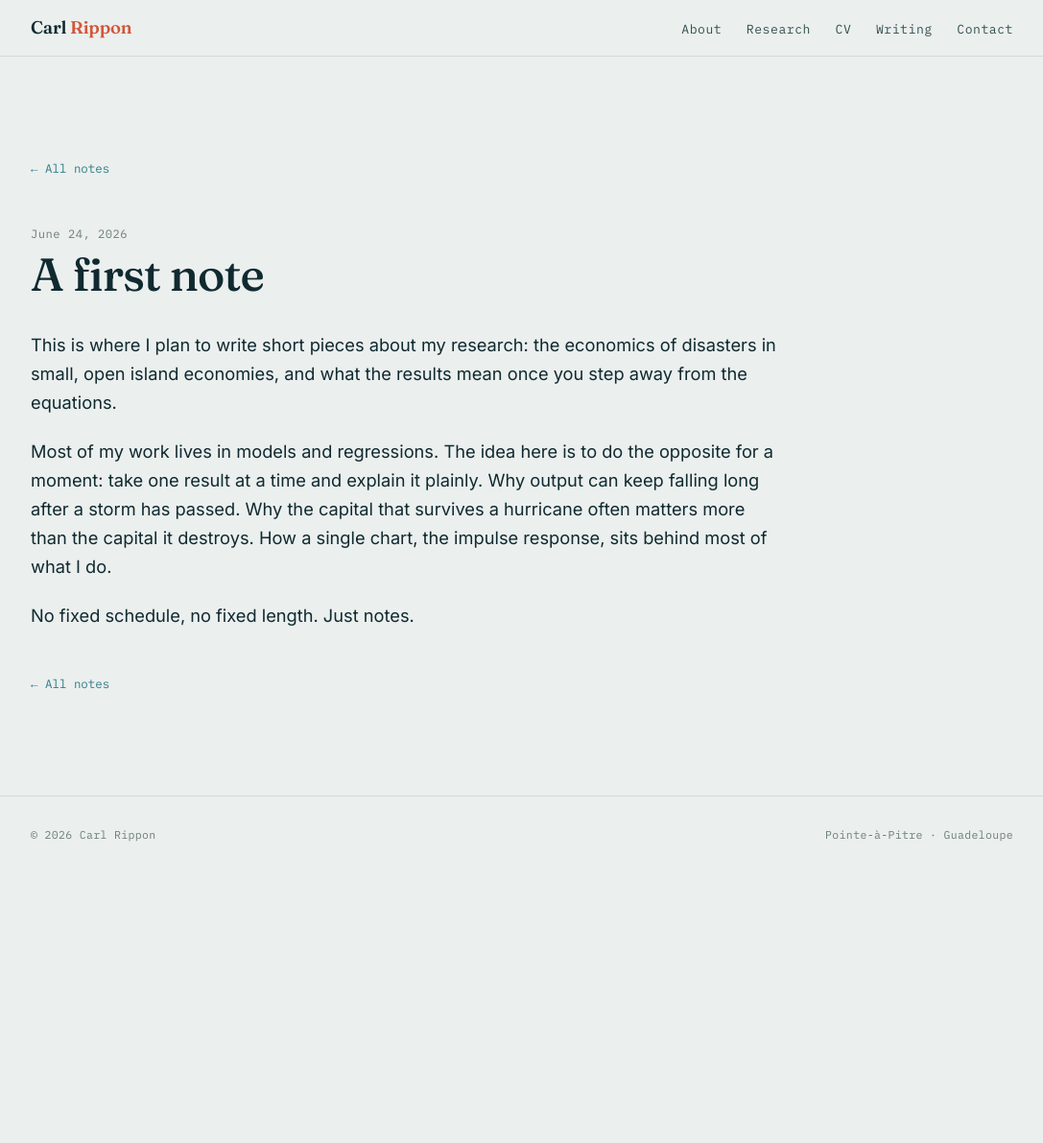
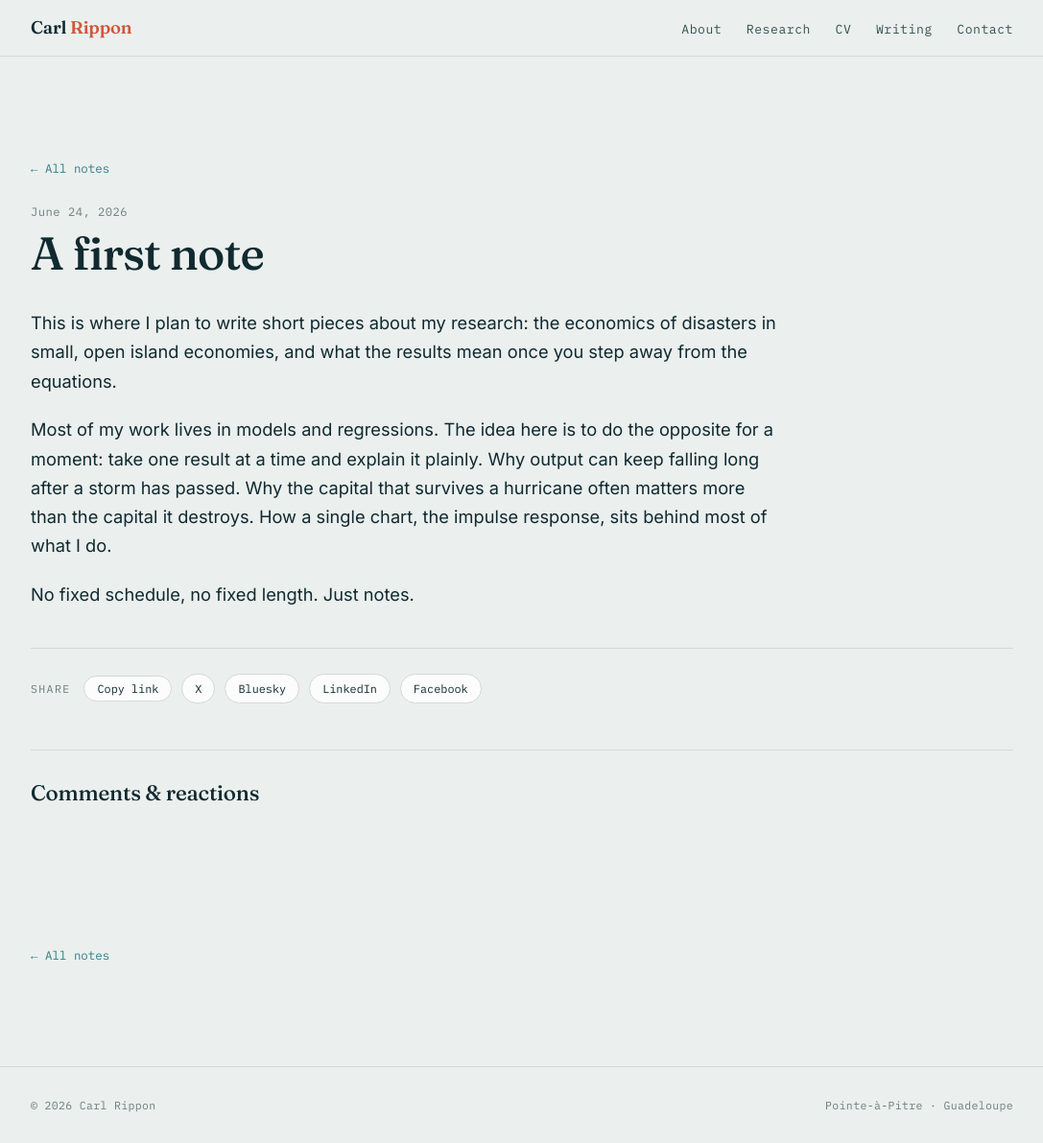
Before and after one commit to carlrippon/carlrippon.github.io, a Jekyll site: the page built from _posts/2026-06-24-a-first-note.md, in a window 1280 px wide and 1191 px high. Shown: the whole window at 96% size, without its empty margins (96-1183 px from the left). Built offline with Jekyll 4.4.1, drawn with Linux system fonts in a browser that asks for light colours; comment, search, counter and statistics services are not loaded.

Commit message:
Update_layouts

```diff
--- a/_layouts/default.html
+++ b/_layouts/default.html
@@ -71,8 +71,23 @@
   .post-body pre{background:var(--paper);border:1px solid var(--line);border-radius:10px;padding:18px;overflow:auto;}
   .post-body pre code{border:none;background:none;padding:0;}
   .post-body img{max-width:100%;height:auto;border-radius:8px;}
+  .post-body figure{margin:2.2rem 0;}
+  .post-body figcaption{font-family:var(--mono);font-size:.72rem;color:var(--mute);margin-top:.6rem;line-height:1.5;}
+  .post-body figcaption a{color:var(--sea);border-bottom:1px solid var(--line);}
   .backlink{display:inline-block;font-family:var(--mono);font-size:.78rem;color:var(--sea);text-decoration:none;margin:1.6rem 0;}
   .backlink:hover{text-decoration:underline;}
+  .post-top{display:flex;justify-content:space-between;align-items:center;gap:16px;margin:1.6rem 0;}
+  .post-top .backlink{margin:0;}
+  .lang-toggle{font-family:var(--mono);font-size:.74rem;color:var(--sea);text-decoration:none;white-space:nowrap;}
+  .lang-toggle:hover{text-decoration:underline;}
+  .lang-pill{font-family:var(--mono);font-size:.62rem;letter-spacing:.06em;color:var(--mute);border:1px solid var(--line);border-radius:999px;padding:1px 7px;vertical-align:middle;}
+  .share{display:flex;flex-wrap:wrap;align-items:center;gap:10px;margin:2.6rem 0 0;padding-top:1.6rem;border-top:1px solid var(--line);}
+  .share-label{font-family:var(--mono);font-size:.72rem;letter-spacing:.12em;text-transform:uppercase;color:var(--mute);margin-right:4px;}
+  .share-btn{font-family:var(--mono);font-size:.74rem;color:var(--ink);text-decoration:none;background:var(--paper);border:1px solid var(--line);border-radius:999px;padding:5px 13px;cursor:pointer;transition:border-color .2s,color .2s;}
+  .share-btn:hover,.share-btn:focus-visible{border-color:var(--sea);color:var(--sea);}
+  .comments{margin-top:3rem;padding-top:1.6rem;border-top:1px solid var(--line);}
+  .comments-head{font-family:var(--display);font-weight:500;font-size:1.3rem;margin:0 0 1.4rem;letter-spacing:-.01em;}
+  .comments-head{font-family:var(--display);font-weight:500;font-size:1.4rem;letter-spacing:-.01em;margin:0 0 1.4rem;}
 
   footer{border-top:1px solid var(--line);padding:30px 0;}
   .foot-inner{display:flex;justify-content:space-between;flex-wrap:wrap;gap:12px;font-family:var(--mono);font-size:.72rem;color:var(--mute);letter-spacing:.03em;}
@@ -123,6 +138,15 @@
     var open = links.classList.toggle('open');
     toggle.setAttribute('aria-expanded', open ? 'true' : 'false');
   });
+  document.querySelectorAll('.copy-link').forEach(function(btn){
+    btn.addEventListener('click', function(){
+      navigator.clipboard.writeText(btn.getAttribute('data-url')).then(function(){
+        var old = btn.textContent;
+        btn.textContent = btn.getAttribute('data-done') || 'Copied';
+        setTimeout(function(){ btn.textContent = old; }, 1800);
+      });
+    });
+  });
 </script>
 </body>
 </html>
--- a/_layouts/post.html
+++ b/_layouts/post.html
@@ -1,14 +1,49 @@
 ---
 layout: default
 ---
+{% assign mois = "janvier,février,mars,avril,mai,juin,juillet,août,septembre,octobre,novembre,décembre" | split: "," %}
+{% assign full_url = page.url | absolute_url %}
 <article class="post">
   <div class="wrap">
-    <a class="backlink" href="/blog/">← All notes</a>
-    <p class="post-date">{{ page.date | date: "%B %-d, %Y" }}</p>
+    <div class="post-top">
+      <a class="backlink" href="/blog/">← {% if page.lang == 'fr' %}Toutes les notes{% else %}All notes{% endif %}</a>
+      {% if page.translation %}<a class="lang-toggle" href="{{ page.translation }}">{% if page.lang == 'fr' %}Read in English →{% else %}Lire en français →{% endif %}</a>{% endif %}
+    </div>
+    <p class="post-date">{% if page.lang == 'fr' %}{% assign mnum = page.date | date: "%-m" | minus: 1 %}{{ page.date | date: "%-d" }} {{ mois[mnum] }} {{ page.date | date: "%Y" }}{% else %}{{ page.date | date: "%B %-d, %Y" }}{% endif %}{% if page.lang %} · <span class="lang-pill">{{ page.lang | upcase }}</span>{% endif %}</p>
     <h1 class="post-title">{{ page.title }}</h1>
     <div class="post-body">
       {{ content }}
     </div>
-    <a class="backlink" href="/blog/">← All notes</a>
+
+    <div class="share">
+      <span class="share-label">{% if page.lang == 'fr' %}Partager{% else %}Share{% endif %}</span>
+      <button class="share-btn copy-link" type="button" data-url="{{ full_url }}" data-done="{% if page.lang == 'fr' %}Lien copié{% else %}Link copied{% endif %}">{% if page.lang == 'fr' %}Copier le lien{% else %}Copy link{% endif %}</button>
+      <a class="share-btn" target="_blank" rel="noopener" href="https://twitter.com/intent/tweet?url={{ full_url | cgi_escape }}&text={{ page.title | cgi_escape }}">X</a>
+      <a class="share-btn" target="_blank" rel="noopener" href="https://bsky.app/intent/compose?text={{ page.title | append: ' ' | append: full_url | cgi_escape }}">Bluesky</a>
+      <a class="share-btn" target="_blank" rel="noopener" href="https://www.linkedin.com/sharing/share-offsite/?url={{ full_url | cgi_escape }}">LinkedIn</a>
+      <a class="share-btn" target="_blank" rel="noopener" href="https://www.facebook.com/sharer/sharer.php?u={{ full_url | cgi_escape }}">Facebook</a>
+    </div>
+
+    <section class="comments">
+      <h2 class="comments-head">{% if page.lang == 'fr' %}Commentaires &amp; réactions{% else %}Comments &amp; reactions{% endif %}</h2>
+      <script src="https://giscus.app/client.js"
+              data-repo="carlrippon/carlrippon.github.io"
+              data-repo-id="R_kgDOTEWosA"
+              data-category="Announcements"
+              data-category-id="DIC_kwDOTEWosM4C_5HQ"
+              data-mapping="pathname"
+              data-strict="0"
+              data-reactions-enabled="1"
+              data-emit-metadata="0"
+              data-input-position="bottom"
+              data-theme="light"
+              data-lang="{% if page.lang == 'fr' %}fr{% else %}en{% endif %}"
+              data-loading="lazy"
+              crossorigin="anonymous"
+              async>
+      </script>
+    </section>
+
+    <a class="backlink" href="/blog/">← {% if page.lang == 'fr' %}Toutes les notes{% else %}All notes{% endif %}</a>
   </div>
 </article>
```
